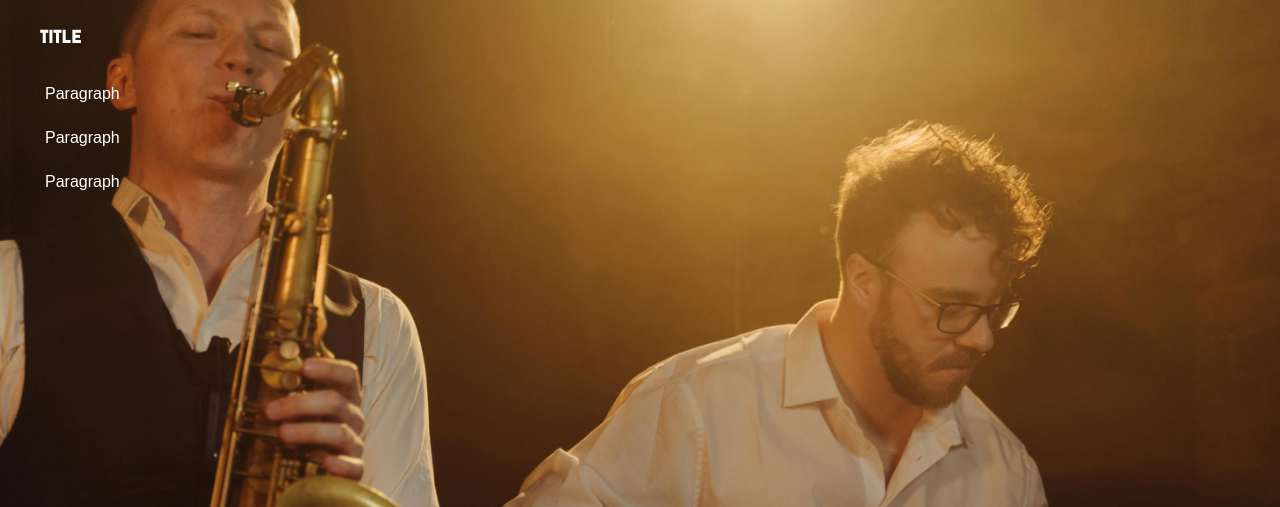
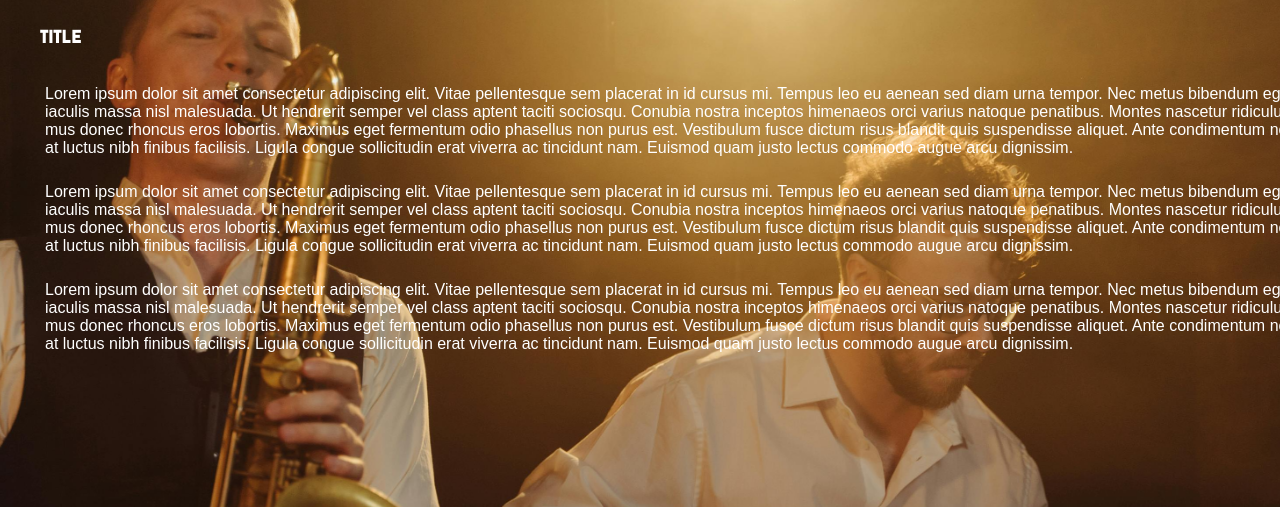
Before and after one commit to nashs04/GRA, a plain HTML site: page GRA1144CP5SarahNash2026/news.html in a window 1280 px wide. Shown: the part 293-800 px from the top of the page. Drawn offline with Linux system fonts and the light colour scheme; a web font is replaced by a local one.

Commit message:
Add files via upload

```diff
--- a/GRA1144CP5SarahNash2026/news.html
+++ b/GRA1144CP5SarahNash2026/news.html
@@ -34,9 +34,9 @@
   <main id="news">
     <h2>News</h2>
     <h3>Title</h3>
-    <p>Paragraph</p>
-    <p>Paragraph</p>
-    <p>Paragraph</p>
+    <p>Lorem ipsum dolor sit amet consectetur adipiscing elit. Vitae pellentesque sem placerat in id cursus mi. Tempus leo eu aenean sed diam urna tempor. Nec metus bibendum egestas iaculis massa nisl malesuada. Ut hendrerit semper vel class aptent taciti sociosqu. Conubia nostra inceptos himenaeos orci varius natoque penatibus. Montes nascetur ridiculus mus donec rhoncus eros lobortis. Maximus eget fermentum odio phasellus non purus est. Vestibulum fusce dictum risus blandit quis suspendisse aliquet. Ante condimentum neque at luctus nibh finibus facilisis. Ligula congue sollicitudin erat viverra ac tincidunt nam. Euismod quam justo lectus commodo augue arcu dignissim.</p>
+    <p>Lorem ipsum dolor sit amet consectetur adipiscing elit. Vitae pellentesque sem placerat in id cursus mi. Tempus leo eu aenean sed diam urna tempor. Nec metus bibendum egestas iaculis massa nisl malesuada. Ut hendrerit semper vel class aptent taciti sociosqu. Conubia nostra inceptos himenaeos orci varius natoque penatibus. Montes nascetur ridiculus mus donec rhoncus eros lobortis. Maximus eget fermentum odio phasellus non purus est. Vestibulum fusce dictum risus blandit quis suspendisse aliquet. Ante condimentum neque at luctus nibh finibus facilisis. Ligula congue sollicitudin erat viverra ac tincidunt nam. Euismod quam justo lectus commodo augue arcu dignissim.</p>
+    <p>Lorem ipsum dolor sit amet consectetur adipiscing elit. Vitae pellentesque sem placerat in id cursus mi. Tempus leo eu aenean sed diam urna tempor. Nec metus bibendum egestas iaculis massa nisl malesuada. Ut hendrerit semper vel class aptent taciti sociosqu. Conubia nostra inceptos himenaeos orci varius natoque penatibus. Montes nascetur ridiculus mus donec rhoncus eros lobortis. Maximus eget fermentum odio phasellus non purus est. Vestibulum fusce dictum risus blandit quis suspendisse aliquet. Ante condimentum neque at luctus nibh finibus facilisis. Ligula congue sollicitudin erat viverra ac tincidunt nam. Euismod quam justo lectus commodo augue arcu dignissim.</p>
   </main>
   <!-- InstanceEndEditable -->
   <footer><p>&copy; 2026, Sarah Nash. This is a fictitious web page created solely for the purpose of education and training. All products and people associated with this web page are also fictitious. Any resemblance to real brands, products, or people is purely coincidental. Information provided about the product is also fictitious and should not be construed to be representative of actual products on the market in a similar product category.</p></footer>
```
Also changed, not shown: 3 other files.
